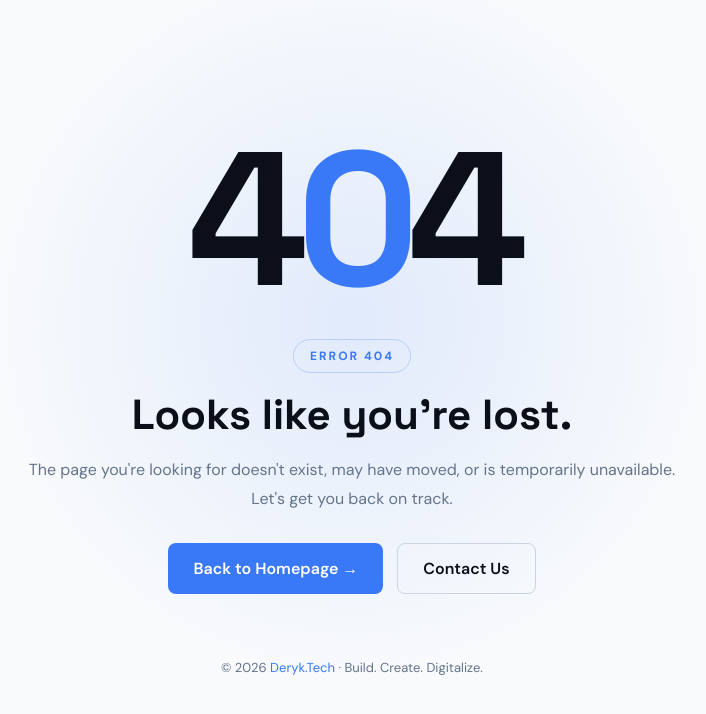
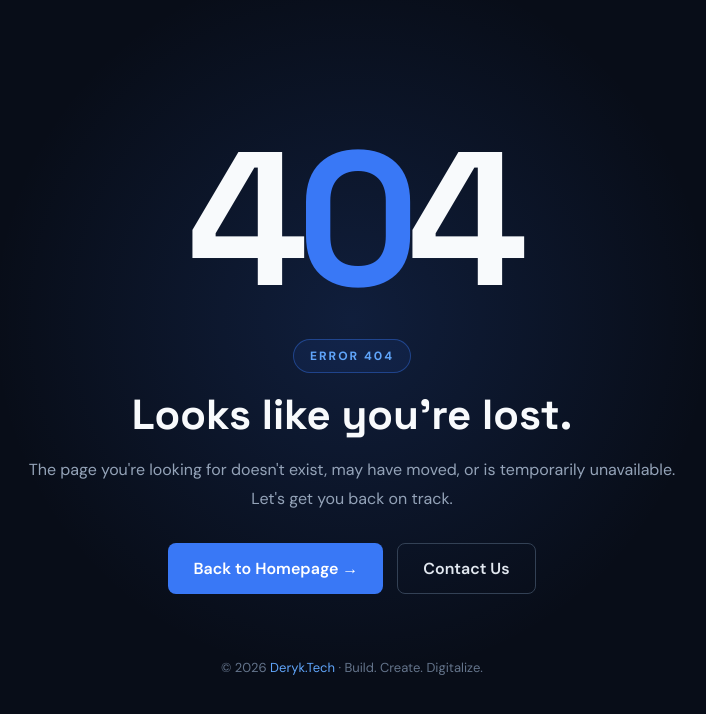
Before and after one commit to Deryk4/deryk-tech-v2, a plain HTML site: page 404.html in a window 1280 px wide. Shown: the whole page, without its empty margins (288-994 px from the left). Drawn offline with Linux system fonts and the light colour scheme.

Commit message:
Update 404 page with dark theme

```diff
--- a/404.html
+++ b/404.html
@@ -24,8 +24,8 @@
         padding: 40px 20px;
         text-align: center;
         background:
-                radial-gradient(circle at 50% 40%, rgba(57,120,246,0.12), transparent 45%),
-                var(--light);
+            radial-gradient(circle at 50% 40%, rgba(57,120,246,0.16), transparent 45%),
+            #080d18;
     }
 
     .error-content {
@@ -38,7 +38,7 @@
         font-weight: 700;
         line-height: 1;
         letter-spacing: -12px;
-            color: var(--dark);
+        color: #f8fafc;
     }
 
     .error-code span {
@@ -49,23 +49,24 @@
         display: inline-block;
         margin: 25px 0 15px;
         padding: 8px 16px;
-            border: 1px solid rgba(57,120,246,0.25);
+        border: 1px solid rgba(57,120,246,0.4);
         border-radius: 50px;
-            color: var(--blue);
+        color: #60a5fa;
         font-size: 12px;
         font-weight: 700;
         letter-spacing: 2px;
+        background: rgba(57,120,246,0.08);
     }
 
     .error-content h1 {
         font-family: var(--font-heading);
         font-size: clamp(28px, 5vw, 42px);
-            color: var(--dark);
+        color: #f8fafc;
         margin-bottom: 15px;
     }
 
     .error-content p {
-            color: var(--muted);
+        color: #94a3b8;
         font-size: 16px;
         line-height: 1.8;
         margin-bottom: 30px;
@@ -96,27 +97,27 @@
 
     .error-button.primary:hover {
         transform: translateY(-3px);
-            box-shadow: 0 10px 25px rgba(57,120,246,0.25);
+        box-shadow: 0 10px 25px rgba(57,120,246,0.3);
     }
 
     .error-button.secondary {
-            border: 1px solid #cbd5e1;
-            color: var(--dark);
+        border: 1px solid #334155;
+        color: #e2e8f0;
     }
 
     .error-button.secondary:hover {
         border-color: var(--blue);
-            color: var(--blue);
+        color: #60a5fa;
     }
 
     .error-footer {
         margin-top: 65px;
         font-size: 13px;
-            color: var(--muted);
+        color: #64748b;
     }
 
     .error-footer span {
-            color: var(--blue);
+        color: #60a5fa;
     }
 </style>
 </head>
```
Lines whose indentation alone changed are shown as unchanged.
